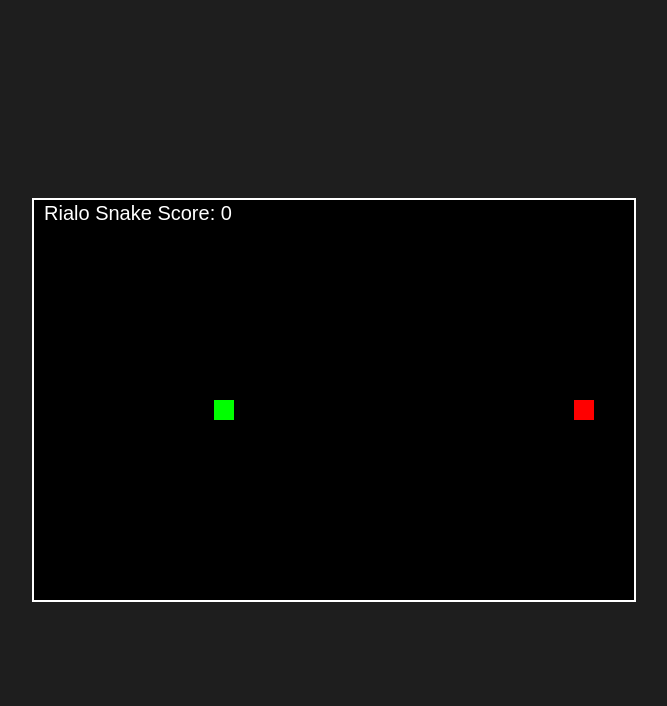
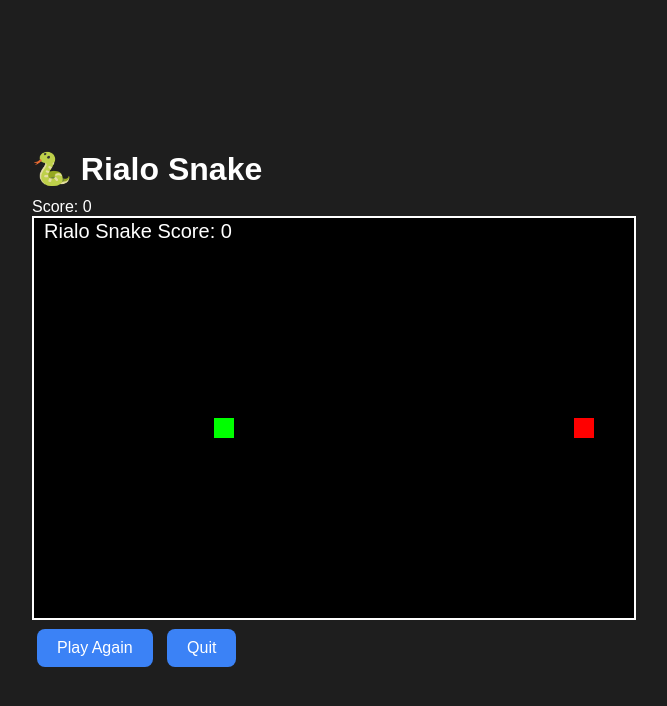
Before and after one commit to Zendaaa/rialo-snake, a plain HTML site: page index.html in a window 1280 px wide. Shown: the whole page, without its empty margins (306-973 px from the left). Drawn offline with Linux system fonts and the light colour scheme.

Commit message:
Update index.html

```diff
--- a/index.html
+++ b/index.html
@@ -7,7 +7,15 @@
   <link rel="stylesheet" href="style.css" />
 </head>
 <body>
-  <canvas id="gameCanvas"></canvas>
+  <div class="container">
+    <h1>🐍 Rialo Snake</h1>
+    <div id="scoreBoard">Score: 0</div>
+    <canvas id="gameCanvas"></canvas>
+    <div class="buttons">
+      <button id="playAgain">Play Again</button>
+      <button id="quit">Quit</button>
+    </div>
+  </div>
   <script src="script.js"></script>
 </body>
 </html>
```
